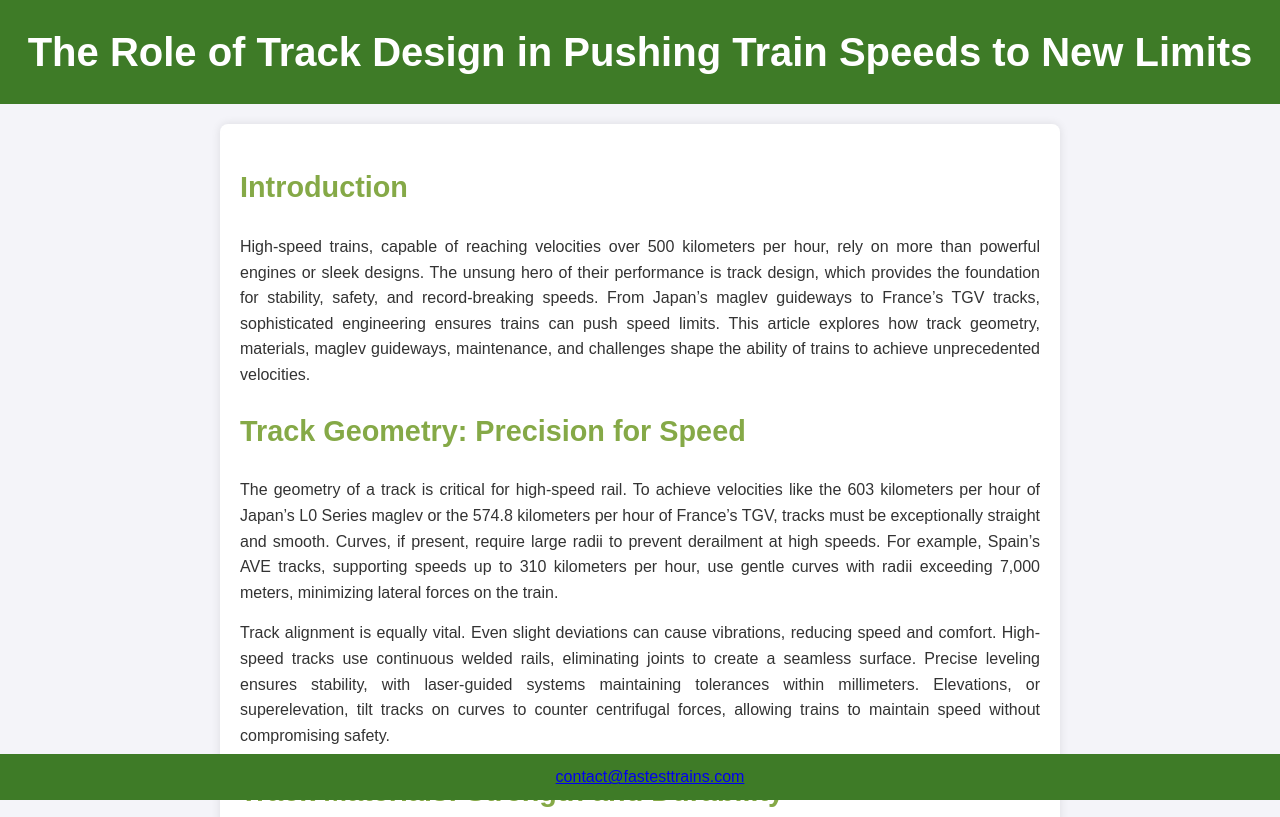
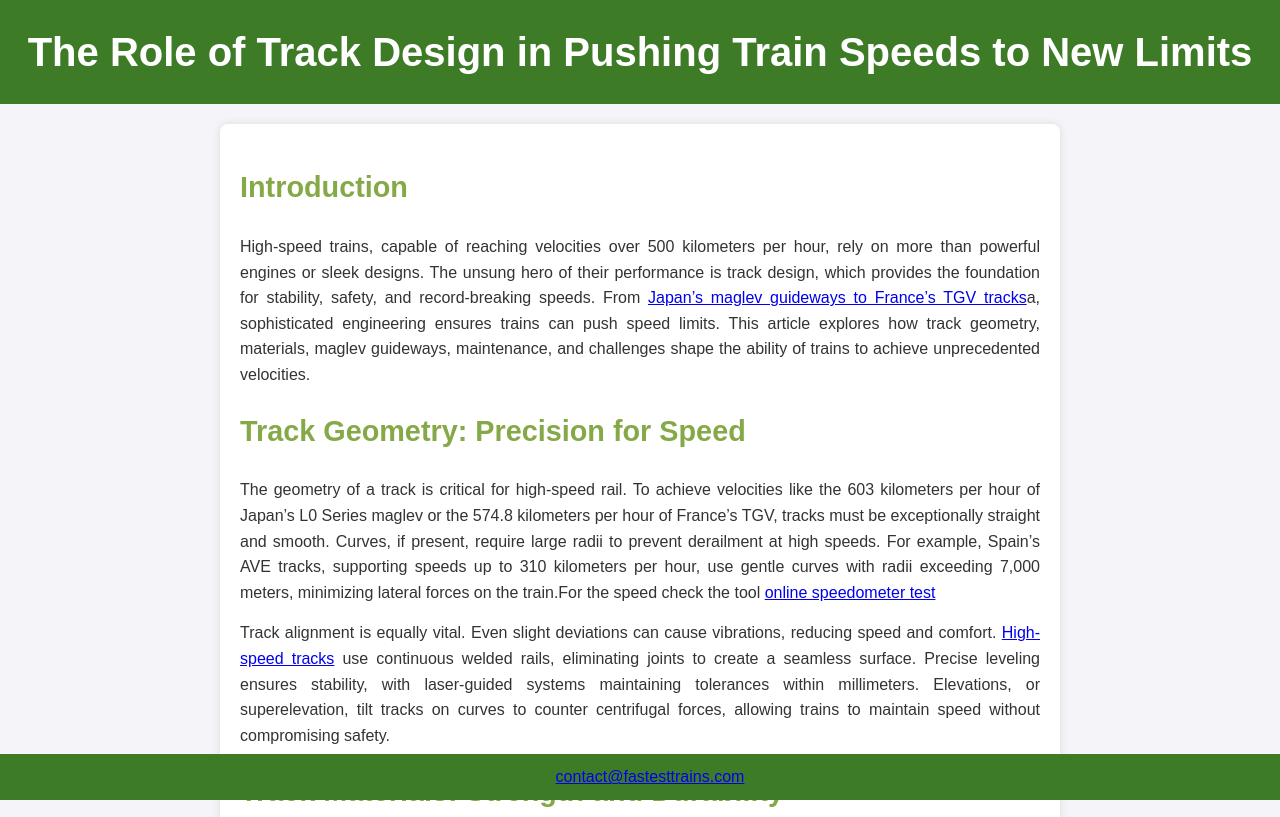
Before and after one commit to michaelclarke6789/fastesttrains, a plain HTML site: page index.html in a window 1280 px wide. Shown: the top 817 px of the page. Drawn offline with Linux system fonts and the light colour scheme.

Commit message:
Update index.html

```diff
--- a/index.html
+++ b/index.html
@@ -80,11 +80,11 @@
     </header>
     <div class="container">
         <h2 id="introduction">Introduction</h2>
-        <p>High-speed trains, capable of reaching velocities over 500 kilometers per hour, rely on more than powerful engines or sleek designs. The unsung hero of their performance is track design, which provides the foundation for stability, safety, and record-breaking speeds. From Japan’s maglev guideways to France’s TGV tracks, sophisticated engineering ensures trains can push speed limits. This article explores how track geometry, materials, maglev guideways, maintenance, and challenges shape the ability of trains to achieve unprecedented velocities.</p>
+        <p>High-speed trains, capable of reaching velocities over 500 kilometers per hour, rely on more than powerful engines or sleek designs. The unsung hero of their performance is track design, which provides the foundation for stability, safety, and record-breaking speeds. From <a href="https://fastest-trains.w3spaces.com/">Japan’s maglev guideways to France’s TGV tracks</a>a, sophisticated engineering ensures trains can push speed limits. This article explores how track geometry, materials, maglev guideways, maintenance, and challenges shape the ability of trains to achieve unprecedented velocities.</p>
 
         <h2 id="track-geometry">Track Geometry: Precision for Speed</h2>
-        <p>The geometry of a track is critical for high-speed rail. To achieve velocities like the 603 kilometers per hour of Japan’s L0 Series maglev or the 574.8 kilometers per hour of France’s TGV, tracks must be exceptionally straight and smooth. Curves, if present, require large radii to prevent derailment at high speeds. For example, Spain’s AVE tracks, supporting speeds up to 310 kilometers per hour, use gentle curves with radii exceeding 7,000 meters, minimizing lateral forces on the train.</p>
-        <p>Track alignment is equally vital. Even slight deviations can cause vibrations, reducing speed and comfort. High-speed tracks use continuous welded rails, eliminating joints to create a seamless surface. Precise leveling ensures stability, with laser-guided systems maintaining tolerances within millimeters. Elevations, or superelevation, tilt tracks on curves to counter centrifugal forces, allowing trains to maintain speed without compromising safety.</p>
+        <p>The geometry of a track is critical for high-speed rail. To achieve velocities like the 603 kilometers per hour of Japan’s L0 Series maglev or the 574.8 kilometers per hour of France’s TGV, tracks must be exceptionally straight and smooth. Curves, if present, require large radii to prevent derailment at high speeds. For example, Spain’s AVE tracks, supporting speeds up to 310 kilometers per hour, use gentle curves with radii exceeding 7,000 meters, minimizing lateral forces on the train.For the speed check the tool <a href="https://fastesttrains.michaelclarke6789.workers.dev/">online speedometer test</a></p>
+        <p>Track alignment is equally vital. Even slight deviations can cause vibrations, reducing speed and comfort. <a href="https://fastest-trains.web.app/">High-speed tracks</a> use continuous welded rails, eliminating joints to create a seamless surface. Precise leveling ensures stability, with laser-guided systems maintaining tolerances within millimeters. Elevations, or superelevation, tilt tracks on curves to counter centrifugal forces, allowing trains to maintain speed without compromising safety.</p>
 
         <h2 id="materials">Track Materials: Strength and Durability</h2>
         <p>The materials used in high-speed tracks must withstand immense forces while ensuring longevity. Traditional high-speed rail, like China’s CRH380 network, uses high-strength steel rails mounted on reinforced concrete sleepers. These materials resist wear from heavy, fast-moving trains and maintain stability under varying temperatures. For instance, steel expands in heat and contracts in cold, so tracks incorporate expansion joints or are pre-stressed to prevent buckling.</p>
```
